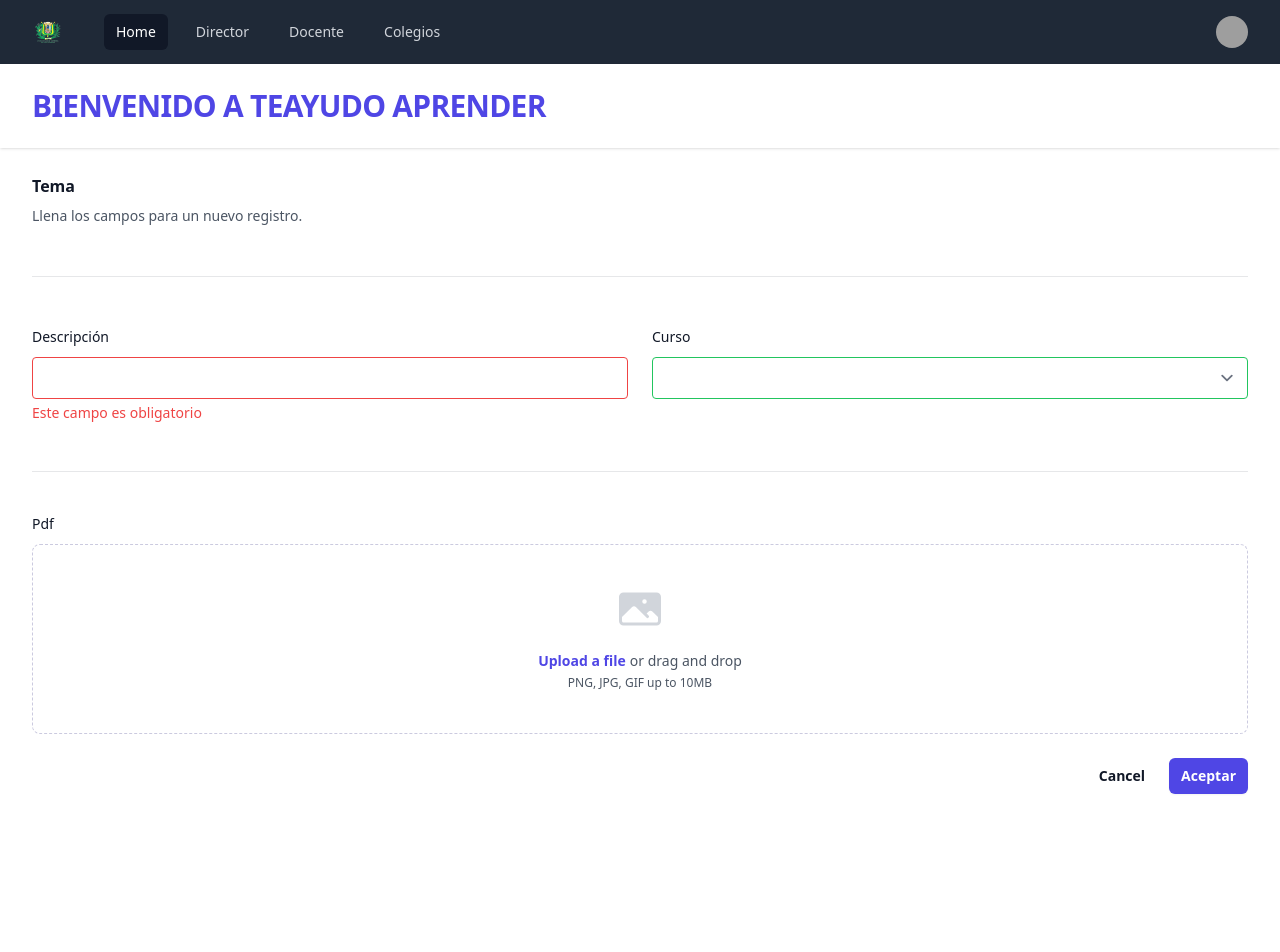
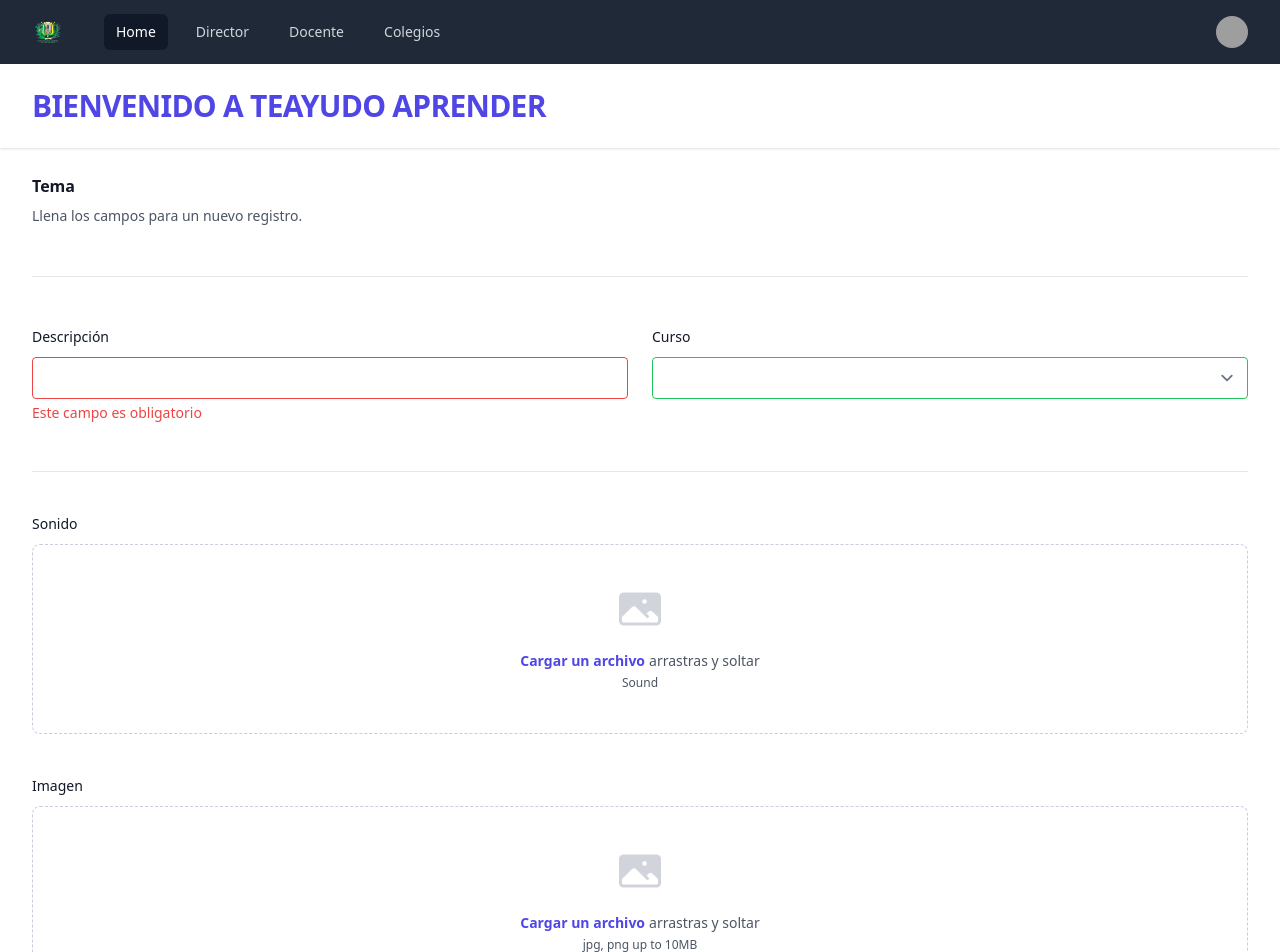
Before and after one commit to TheBest1022/dashborad, a Next.js app: page /dashboard/docente/tema/create in a window 1280 px wide. Shown: the top 952 px of the page. Before the commit the page ends 818 px from the top, so only its background shows below. Built offline with nearby package versions, Linux system fonts and the light colour scheme; sample sign-in values are in the browser's storage; grey boxes are pictures that could not be loaded; a small style sheet from the web is missing.

Commit message:
Actualizar

```diff
--- a/src/pages/dashboard/docente/tema/create.js
+++ b/src/pages/dashboard/docente/tema/create.js
@@ -2,11 +2,13 @@
 import axios from "axios";
 import { useState, useEffect } from "react";
 import { PhotoIcon, UserCircleIcon } from "@heroicons/react/24/solid";
+import { useRouter } from "next/router";
 import Layout from "@/components/Layout";
 import { useGlobal } from "../../../../context/GlobalProvider";
 import { connectionUri } from "../../../../helpers/configuration";
 
 const Create = () => {
+  const router = useRouter();
   const { auth, createTema, getCoursesForId, course } = useGlobal();
   const [theme, setTheme] = useState({
     name: "",
@@ -130,6 +132,82 @@
               htmlFor="cover-photo"
               className="block text-sm font-medium leading-6 text-gray-900"
             >
+              Sonido
+            </label>
+            <div className="mt-2 flex justify-center rounded-lg  border border-dashed border-indigo-900/25 px-6 py-10">
+              <div className="text-center">
+                <PhotoIcon
+                  className="mx-auto h-12 w-12 text-gray-300"
+                  aria-hidden="true"
+                />
+                <div className="mt-4 flex text-sm leading-6 text-gray-600">
+                  <label
+                    htmlFor="file"
+                    className="relative cursor-pointer rounded-md bg-white font-semibold text-indigo-600 focus-within:outline-none focus-within:ring-2 focus-within:ring-indigo-600 focus-within:ring-offset-2 hover:text-indigo-500"
+                  >
+                    <span>Cargar un archivo</span>
+                    <input
+                      id="file"
+                      name="file"
+                      type="file"
+                      onChange={(e) => setFile(e.target.files[0])}
+                      className="sr-only"
+                    />
+                  </label>
+                  <p className="pl-1">arrastras y soltar</p>
+                </div>
+                <p className="text-xs leading-5 text-gray-600">
+                  Sound
+                </p>
+              </div>
+            </div>
+          </div>
+        </div>
+
+        <div className="mt-10 grid grid-cols-1 gap-x-6 gap-y-8 sm:grid-cols-6">
+          <div className="col-span-full">
+            <label
+              htmlFor="cover-photo"
+              className="block text-sm font-medium leading-6 text-gray-900"
+            >
+              Imagen
+            </label>
+            <div className="mt-2 flex justify-center rounded-lg  border border-dashed border-indigo-900/25 px-6 py-10">
+              <div className="text-center">
+                <PhotoIcon
+                  className="mx-auto h-12 w-12 text-gray-300"
+                  aria-hidden="true"
+                />
+                <div className="mt-4 flex text-sm leading-6 text-gray-600">
+                  <label
+                    htmlFor="file"
+                    className="relative cursor-pointer rounded-md bg-white font-semibold text-indigo-600 focus-within:outline-none focus-within:ring-2 focus-within:ring-indigo-600 focus-within:ring-offset-2 hover:text-indigo-500"
+                  >
+                    <span>Cargar un archivo</span>
+                    <input
+                      id="file"
+                      name="file"
+                      type="file"
+                      onChange={(e) => setFile(e.target.files[0])}
+                      className="sr-only"
+                    />
+                  </label>
+                  <p className="pl-1">arrastras y soltar</p>
+                </div>
+                <p className="text-xs leading-5 text-gray-600">
+                  jpg, png up to 10MB
+                </p>
+              </div>
+            </div>
+          </div>
+        </div>
+
+        <div className="mt-10 grid grid-cols-1 gap-x-6 gap-y-8 sm:grid-cols-6">
+          <div className="col-span-full">
+            <label
+              htmlFor="cover-photo"
+              className="block text-sm font-medium leading-6 text-gray-900"
+            >
               Pdf
             </label>
             <div className="mt-2 flex justify-center rounded-lg  border border-dashed border-indigo-900/25 px-6 py-10">
@@ -143,7 +221,7 @@
                     htmlFor="file"
                     className="relative cursor-pointer rounded-md bg-white font-semibold text-indigo-600 focus-within:outline-none focus-within:ring-2 focus-within:ring-indigo-600 focus-within:ring-offset-2 hover:text-indigo-500"
                   >
-                    <span>Upload a file</span>
+                    <span>Cargar un archivo</span>
                     <input
                       id="file"
                       name="file"
@@ -152,10 +230,10 @@
                       className="sr-only"
                     />
                   </label>
-                  <p className="pl-1">or drag and drop</p>
+                  <p className="pl-1">arrastras y soltar</p>
                 </div>
                 <p className="text-xs leading-5 text-gray-600">
-                  PNG, JPG, GIF up to 10MB
+                  PDF up to 10MB
                 </p>
               </div>
             </div>
@@ -166,6 +244,9 @@
           <button
             type="button"
             className="text-sm font-semibold leading-6 text-gray-900"
+            onClick={() => {
+              router.push("/dashboard/docente");
+            }}
           >
             Cancel
           </button>
```
